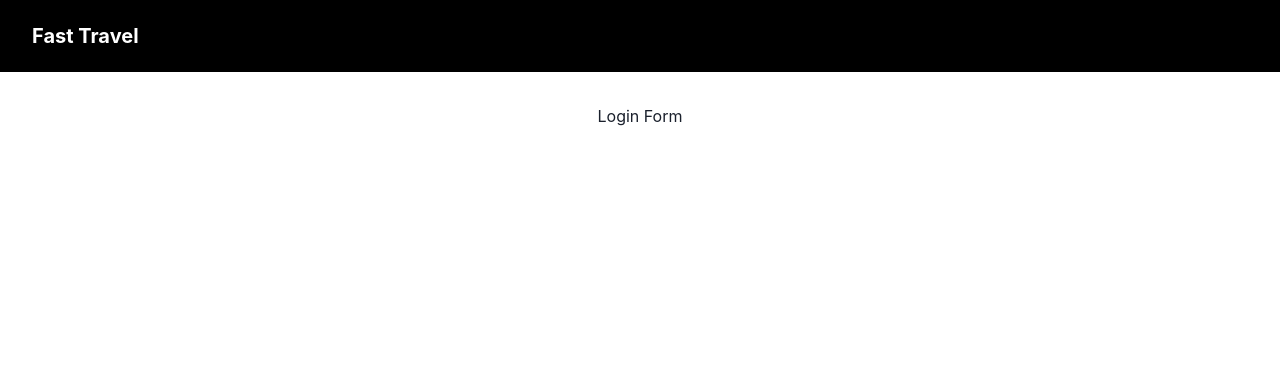
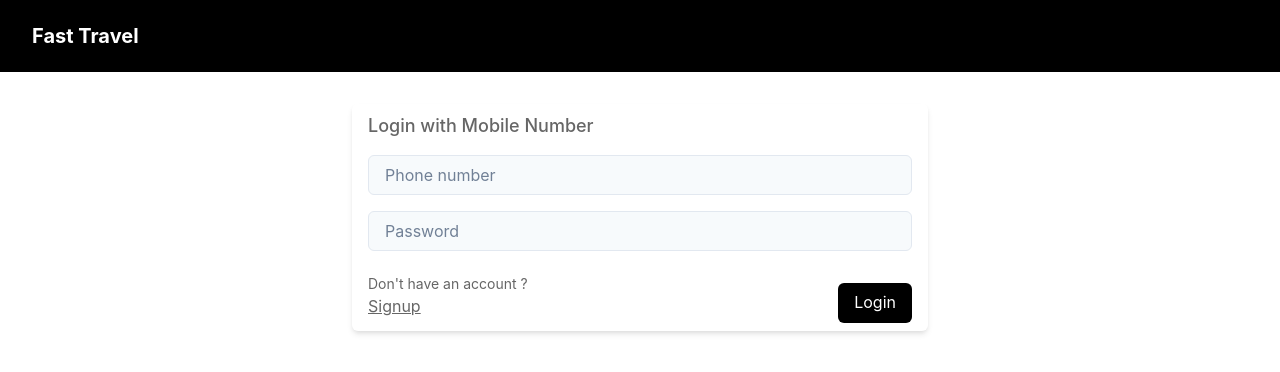
Before and after one commit to princePauloseCapgemini/FastTravelUI, a React (Vite) app: page /login in a window 1280 px wide. Shown: the top 372 px of the page. Built offline with nearby package versions, Linux system fonts and the light colour scheme.

Commit message:
login form

```diff
--- a/package.json
+++ b/package.json
@@ -15,12 +15,14 @@
     "@emotion/react": "^11.10.8",
     "@emotion/styled": "^11.10.8",
     "@types/js-cookie": "^3.0.3",
+    "formik": "^2.2.9",
     "framer-motion": "^10.12.7",
     "graphql": "^16.6.0",
     "js-cookie": "^3.0.5",
     "react": "^18.2.0",
     "react-dom": "^18.2.0",
-    "react-router-dom": "^6.11.1"
+    "react-router-dom": "^6.11.1",
+    "yup": "^1.1.1"
   },
   "devDependencies": {
     "@types/react": "^18.0.28",
--- a/src/main.tsx
+++ b/src/main.tsx
@@ -6,7 +6,7 @@ import ReactDOM from "react-dom/client";
 
 import App from "./App";
 import "./index.css";
-import theme from "./utilities/theme";
+import theme from "./theme";
 
 const client = new ApolloClient({
   uri: "",
--- /dev/null
+++ b/src/pages/login/LoginForm.tsx
@@ -0,0 +1,139 @@
+import { useCallback } from "react";
+
+import {
+  Button,
+  Input,
+  FormControl,
+  FormErrorMessage,
+  useToast,
+  VStack,
+  HStack,
+  Text,
+} from "@chakra-ui/react";
+// import { useMutation } from "@apollo/client";
+import { Formik, Form, Field } from "formik";
+
+import * as Yup from "yup";
+import { Link } from "react-router-dom";
+
+const LoginSchema = Yup.object().shape({
+  phone: Yup.number().required("Required"),
+  password: Yup.string().required("Required"),
+});
+
+function LoginForm() {
+  //   const [login] = useMutation("");
+  const toast = useToast();
+
+  const onRegister = useCallback(
+    async (payload: { phone: string; password: string }) => {
+      console.log(payload);
+      //   await login({ variables: { loginInput: payload } })
+      //     .then(() => {
+      //       toast({
+      //         title: "Logged in successfully.",
+      //         status: "success",
+      //         duration: 5000,
+      //         isClosable: true,
+      //       });
+      //     })
+      //     .catch((error) => {
+      //       toast({
+      //         title: error.message || "Something went wrong.",
+      //         status: "error",
+      //         duration: 5000,
+      //         isClosable: true,
+      //       });
+      //     });
+    },
+    [toast]
+  );
+
+  return (
+    <Formik
+      initialValues={{
+        phone: "",
+        password: "",
+      }}
+      validationSchema={LoginSchema}
+      onSubmit={async (values, { setSubmitting, resetForm }) => {
+        await onRegister(values)
+          .then(() => {
+            setSubmitting(false);
+            resetForm();
+          })
+          .catch(() => {
+            setSubmitting(false);
+          });
+      }}
+    >
+      {({ isSubmitting }) => (
+        <Form>
+          <VStack alignItems="flex-start" spacing="4">
+            <Field name="phone">
+              {({ field, form }: any) => (
+                <FormControl
+                  isInvalid={form.errors.phone && form.touched.phone}
+                >
+                  <Input
+                    variant="customInput"
+                    data-testid="phone-input"
+                    {...field}
+                    placeholder="Phone number"
+                    type="number"
+                  />
+                  <FormErrorMessage>{form.errors.phone}</FormErrorMessage>
+                </FormControl>
+              )}
+            </Field>
+
+            <Field name="password">
+              {({ field, form }: any) => (
+                <FormControl
+                  isInvalid={form.errors.password && form.touched.password}
+                >
+                  <Input
+                    variant="customInput"
+                    data-testid="password-input"
+                    {...field}
+                    placeholder="Password"
+                    type="password"
+                  />
+                  <FormErrorMessage>{form.errors.password}</FormErrorMessage>
+                </FormControl>
+              )}
+            </Field>
+            <HStack justifyContent="space-between" w="100%">
+              <VStack alignItems="flex-start" spacing="0">
+                <Text fontSize="sm" fontWeight="400" color="grey">
+                  Don't have an account ?
+                </Text>
+                <Link
+                  to="/signup"
+                  style={{ color: "#666", textDecoration: "underline" }}
+                >
+                  Signup
+                </Link>
+              </VStack>
+              <Button
+                isLoading={isSubmitting}
+                mt={4}
+                colorScheme="teal"
+                type="submit"
+                bgColor="black"
+                fontWeight="400"
+                _hover={{
+                  bgColor: "primary",
+                }}
+              >
+                Login
+              </Button>
+            </HStack>
+          </VStack>
+        </Form>
+      )}
+    </Formik>
+  );
+}
+
+export default LoginForm;
--- a/src/pages/login/item.tsx
+++ b/src/pages/login/item.tsx
@@ -1,9 +1,21 @@
-import { Container, Flex } from "@chakra-ui/react";
+import { Box, Container, Flex, Text } from "@chakra-ui/react";
+import LoginForm from "./LoginForm";
 
 export default function Login() {
   return (
-    <Container maxW="container.lg" p="8" justifyContent="center">
-      <Flex justifyContent="center">Login Form</Flex>
+    <Container maxW="container.sm" p="8" justifyContent="center">
+      <Box
+        boxShadow="md"
+        borderRadius="md"
+        px="4"
+        py="2"
+        data-testid="reg-form-wrapper"
+      >
+        <Text fontSize="lg" fontWeight="500" mb="4" color="grey">
+          Login with Mobile Number
+        </Text>
+        <LoginForm />
+      </Box>
     </Container>
   );
 }
--- /dev/null
+++ b/src/theme/InputTheme.tsx
@@ -0,0 +1,38 @@
+import { inputAnatomy } from "@chakra-ui/anatomy";
+import { createMultiStyleConfigHelpers } from "@chakra-ui/react";
+
+const { definePartsStyle, defineMultiStyleConfig } =
+  createMultiStyleConfigHelpers(inputAnatomy.keys);
+
+const customInput = definePartsStyle({
+  field: {
+    border: "1px solid",
+    borderColor: "gray.200",
+    background: "gray.50",
+    borderRadius: "md",
+
+    _dark: {
+      borderColor: "gray.600",
+      background: "gray.800",
+    },
+
+    _focus: {
+      borderColor: "black",
+    },
+  },
+  addon: {
+    border: "1px solid",
+    borderColor: "gray.200",
+    background: "gray.200",
+    borderRadius: "md",
+    color: "gray.500",
+
+    _focus: {
+      borderColor: "black",
+    },
+  },
+});
+
+export const inputTheme = defineMultiStyleConfig({
+  variants: { customInput },
+});
--- a/src/utilities/theme.ts
+++ b/src/theme/index.ts
@@ -1,15 +1,13 @@
 import { extendTheme } from "@chakra-ui/react";
+import { inputTheme } from "./InputTheme";
 
 const colors = {
   primary: "#424a54",
-  highlight: "#cddc39",
-  back: "#f5f5f5",
+  grey: "#666",
   white: "#fff",
-  label: "#4d4d4d",
   black: "#000",
-  widget: "#F2F4F6",
 };
 
-const theme = extendTheme({ colors });
+const theme = extendTheme({ colors, components: { Input: inputTheme } });
 
 export default theme;
```
Also changed, not shown: src/utilities/isMobile.ts (added, +13 -0 lines), 1 other file (tests, documents, lock files or other folders).
